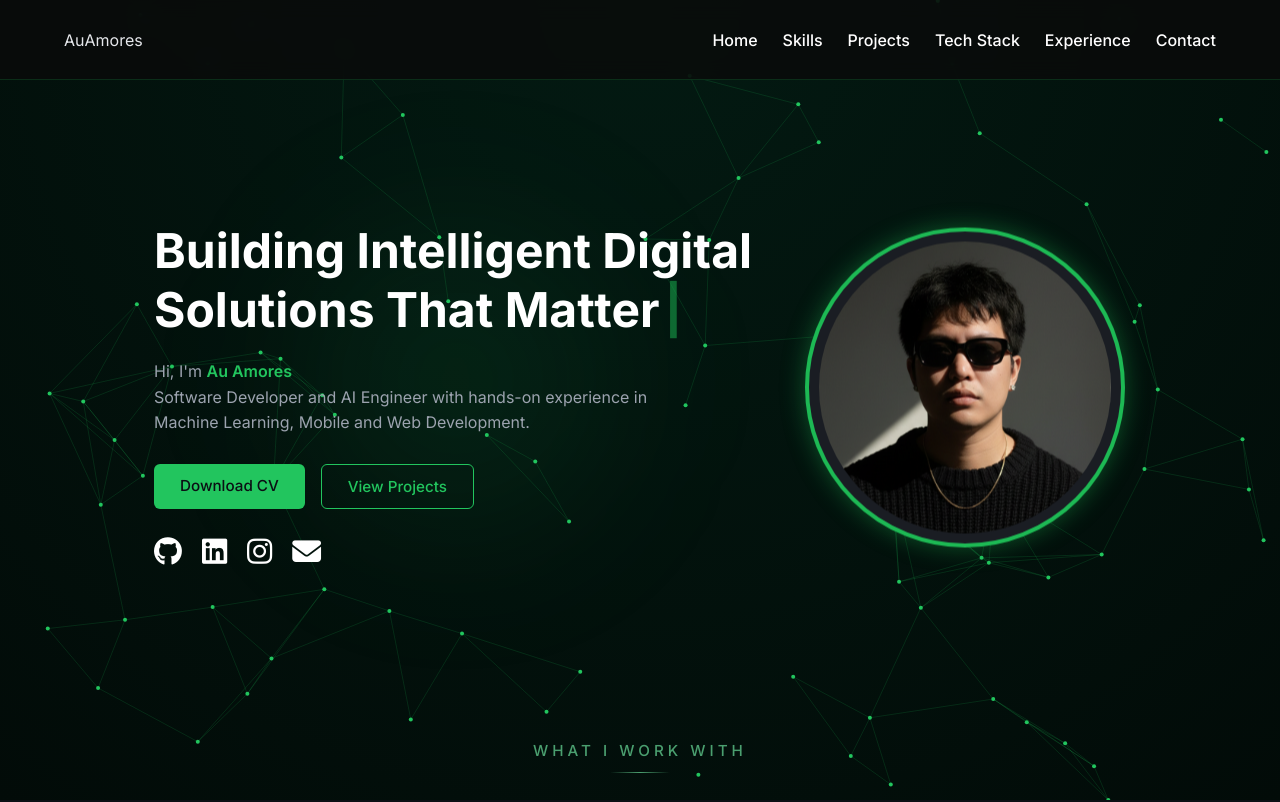
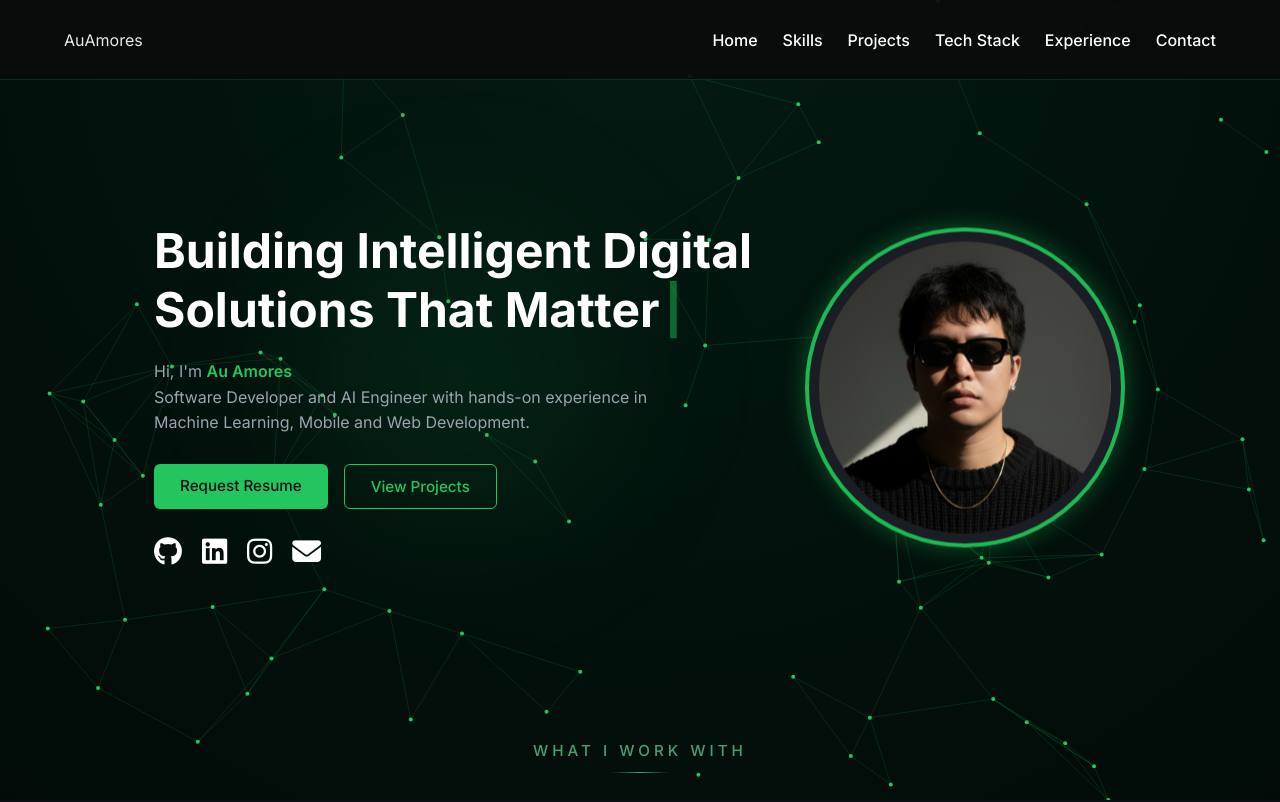
Before and after one commit to ares-coding/auamores-portfolio, a website: page index.html in a window 1280 px wide. Shown: the top 802 px of the page. Drawn offline with nearby package versions, Linux system fonts and the light colour scheme.

Commit message:
Change Download CV to Request Resume

```diff
--- a/index.html
+++ b/index.html
@@ -51,9 +51,9 @@
             </p>
 
             <div class="hero-buttons">
-                <a href="#" class="btn primary">Download CV</a>
-                <a href="#projects" class="btn secondary">View Projects</a>
-            </div>
+  <a href="#contact" class="btn primary">Request Resume</a>
+  <a href="#projects" class="btn secondary">View Projects</a>
+</div>
 
            <div class="social-links">
     <a href="https://github.com/ares-coding" target="_blank" rel="noopener noreferrer">
```
